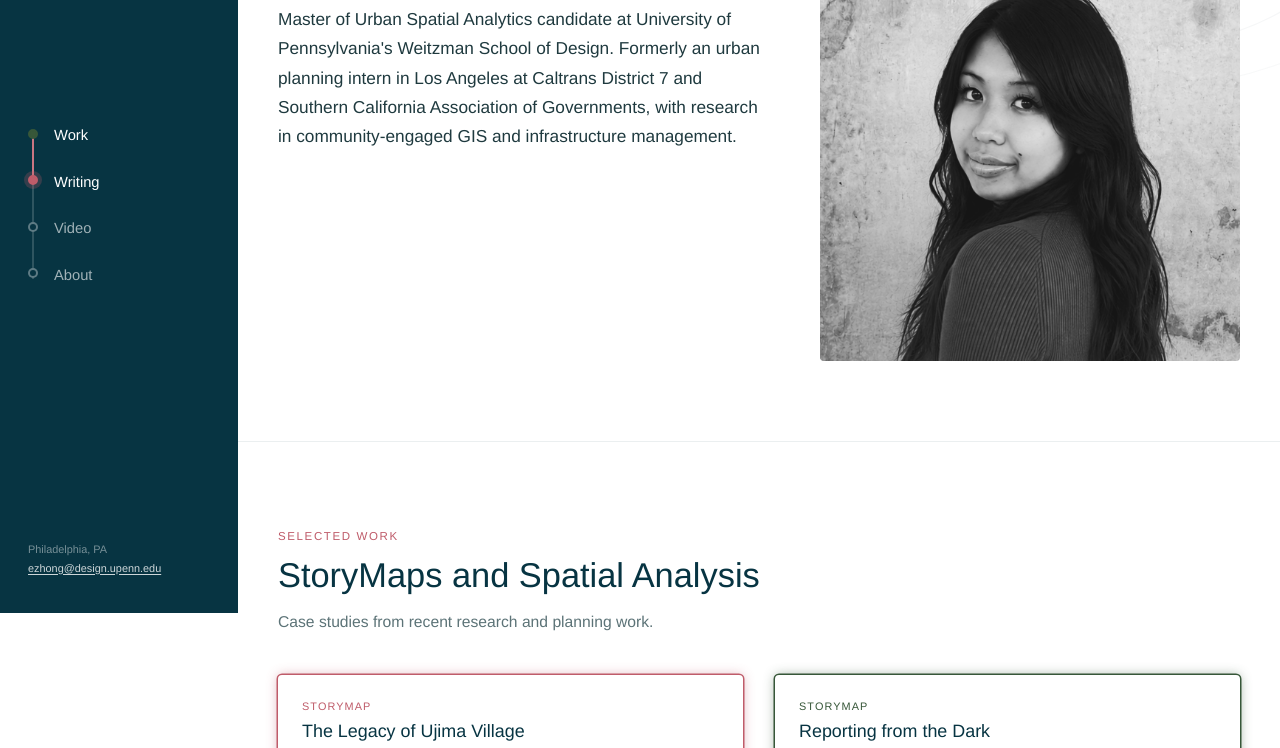
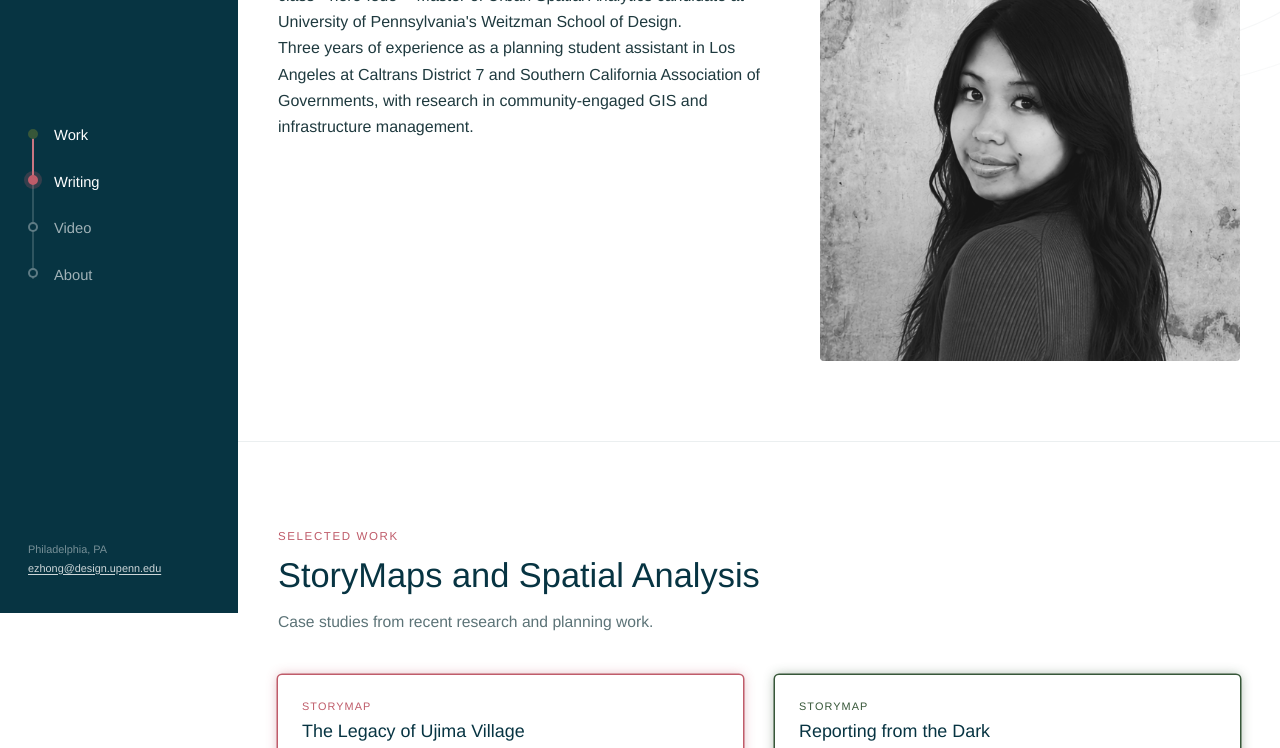
Before and after one commit to efzhong/evelynzhong, a plain HTML site: page index.html in a window 1280 px wide. Shown: the part 187-935 px from the top of the page. Drawn offline with Linux system fonts and the light colour scheme.

Commit message:
Revise hero lede and background text
Updated the hero lede paragraph and background information for clarity and detail.

```diff
--- a/index.html
+++ b/index.html
@@ -306,7 +306,8 @@
     <div class="wrap hero-flex">
       <div class="hero-text">
         <h1>Evelyn Zhong</h1>
-        <p class="hero-lede"> Master of Urban Spatial Analytics candidate at University of Pennsylvania's Weitzman School of Design. Formerly an urban planning intern in Los Angeles at Caltrans District 7 and Southern California Association of Governments, with research in community-engaged GIS and infrastructure management.</p>
+        <p> class="hero-lede"> Master of Urban Spatial Analytics candidate at University of Pennsylvania's Weitzman School of Design.
+        <p> Three years of experience as a planning student assistant in Los Angeles at Caltrans District 7 and Southern California Association of Governments, with research in community-engaged GIS and infrastructure management.
       </div>
       <img src="headshot.jpg" class="hero-photo" alt="Evelyn Zhong">
       </div>
@@ -421,7 +422,7 @@ regulatory efficiency and streamlining transportation project delivery.</p>
       </div>
       <div class="about-grid">
         <div>
-          <p>I hold a B.S. in Urban Studies and Planning, and an M.S. in Emerging Transportation Systems from USC. My professional background spans local development review at Caltrans District 7 and integrated planning and programming at SCAG.</p>
+          <p>B.S. in Urban Studies and Planning, and an M.S. in Emerging Transportation Systems from University of Southern California. My professional background spans local development review at Caltrans District 7 and integrated planning and programming at SCAG.</p>
           <p>My research and project work sits at the intersection of environmental impact, land use, and transportation studies. You'll find me currently assisting with GIS on the Healthy Ageing and Urban Spaces (HAUS) study, led by Dr. Ester Cerin at Australian Catholic University. I code primarily in Python, with growing SQL and JavaScript skills.</p>
         </div>
         <div class="about-side">
```
